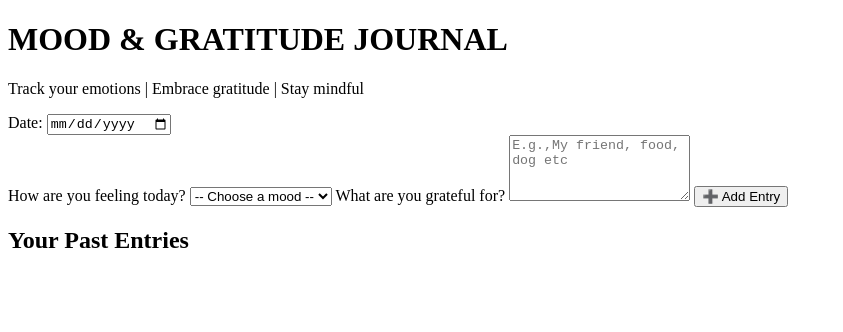
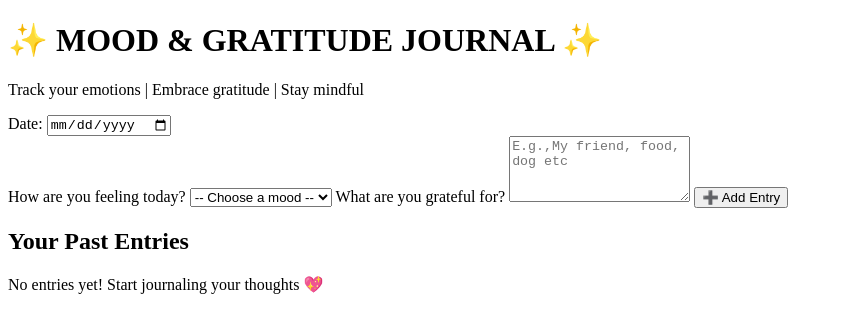
Before and after one commit to Prerna-N29/mood-gratitude-journal, a plain HTML site: page index.html in a window 1280 px wide. Shown: the whole page, without its empty margins (0-843 px from the left). Drawn offline with Linux system fonts and the light colour scheme.

Commit message:
few changes

```diff
--- a/index.html
+++ b/index.html
@@ -9,7 +9,7 @@
 <body>
     <div class="wrapinggg">
         <header>
-            <h1>MOOD & GRATITUDE JOURNAL</h1>
+            <h1>✨ MOOD & GRATITUDE JOURNAL ✨</h1>
             <p class="sub-line">Track your emotions | Embrace gratitude | Stay mindful</p>
         </header>
 
@@ -45,6 +45,7 @@
         <section class="entries-section">
             <h2>Your Past Entries</h2>
             <div id="entry-box" class="entry-box">
+                <p><p>No entries yet! Start journaling your thoughts 💖</p></p>
             </div>
         </section>
     </div>
```
